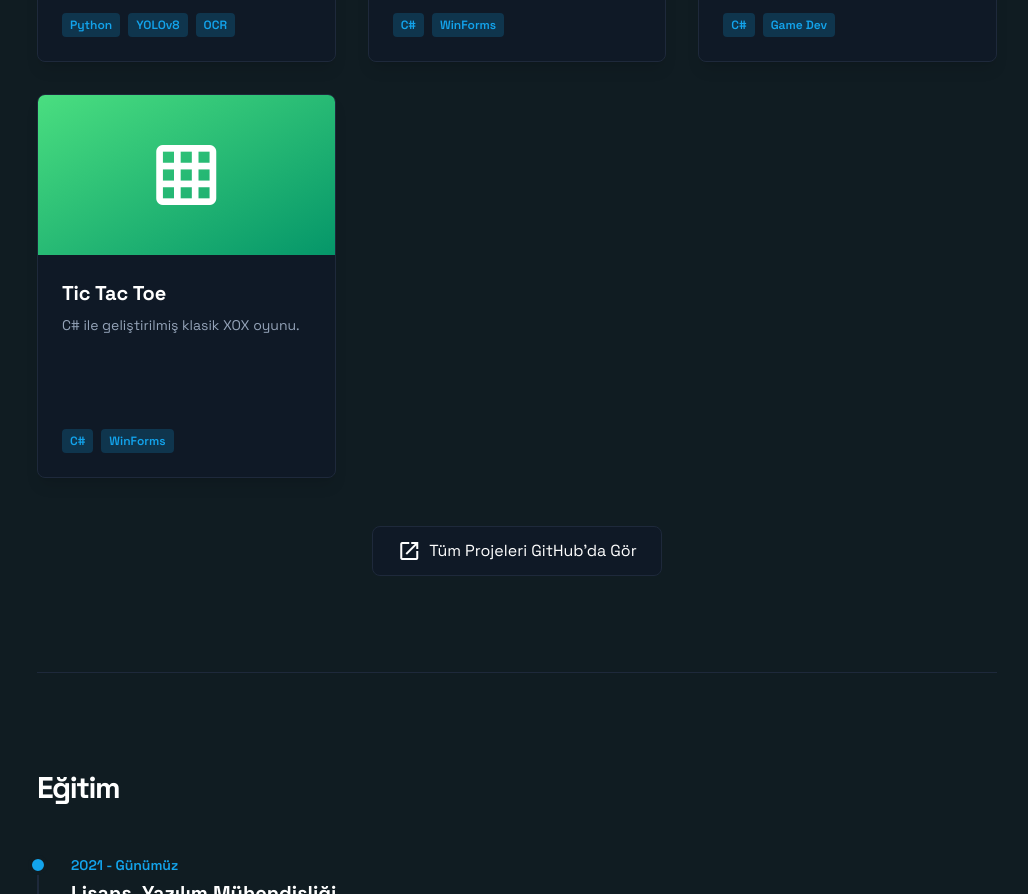
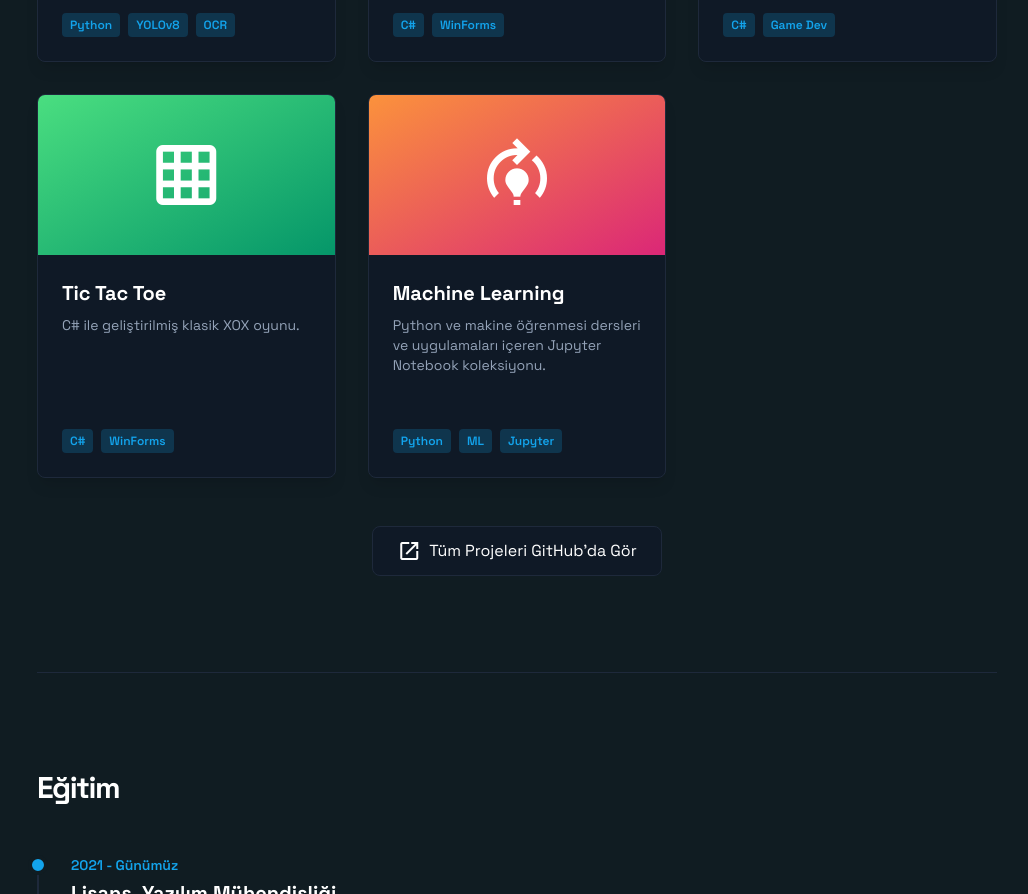
Before and after one commit to candeliat/abdullahcandeliat.github.io, a plain HTML site: page index.html in a window 1280 px wide. Shown: the part 2063-2957 px from the top of the page, without its empty margins (123-1151 px from the left). Drawn offline with nearby package versions, Linux system fonts and the light colour scheme.

Commit message:
Add Machine Learning project card

```diff
--- a/index.html
+++ b/index.html
@@ -366,6 +366,49 @@
                                 </div>
                             </div>
                         </div>
+<!-- Project Card 5 - Machine Learning Lessons -->
+<div class="group perspective-1000">
+    <div class="relative w-full h-96 project-card">
+        <!-- Card Front -->
+        <div
+            class="absolute w-full h-full card-face bg-background-light dark:bg-slate-900/50 rounded-lg overflow-hidden border border-slate-200 dark:border-slate-800 shadow-lg flex flex-col">
+            <div class="w-full h-40 bg-gradient-to-br from-orange-400 to-pink-600 flex items-center justify-center">
+                <span class="material-symbols-outlined text-white" style="font-size: 80px;">model_training</span>
+            </div>
+            <div class="p-6 flex flex-col flex-grow">
+                <h3 class="text-slate-900 dark:text-white text-xl font-bold mb-2">Machine Learning
+                </h3>
+                <p class="text-slate-600 dark:text-slate-400 text-sm flex-grow">
+                    Python ve makine öğrenmesi dersleri ve uygulamaları içeren Jupyter Notebook koleksiyonu.
+                </p>
+                <div class="mt-4 flex items-center justify-between">
+                    <div class="flex gap-2 flex-wrap">
+                        <span class="text-xs font-semibold bg-primary/20 text-primary py-1 px-2 rounded">Python</span>
+                        <span class="text-xs font-semibold bg-primary/20 text-primary py-1 px-2 rounded">ML</span>
+                        <span class="text-xs font-semibold bg-primary/20 text-primary py-1 px-2 rounded">Jupyter</span>
+                    </div>
+                </div>
+            </div>
+        </div>
+        <!-- Card Back -->
+        <div
+            class="absolute w-full h-full card-face card-back bg-slate-800 dark:bg-slate-900 rounded-lg overflow-hidden border border-slate-700 shadow-lg flex flex-col justify-center items-center p-6 text-center">
+            <h3 class="text-white text-xl font-bold mb-4">Machine Learning</h3>
+            <p class="text-slate-300 mb-6 text-sm">Makine öğrenmesi algoritmalarını ve tekniklerini içeren kapsamlı ders
+                notları ve uygulamalar.</p>
+            <div class="flex gap-4">
+                <a class="text-primary hover:text-white transition-colors"
+                    href="https://github.com/candeliat/MachineLearningLesson" target="_blank">
+                    <span class="material-symbols-outlined text-3xl">code</span>
+                </a>
+                <a class="text-primary hover:text-white transition-colors"
+                    href="https://github.com/candeliat/MachineLearningLesson" target="_blank">
+                    <span class="material-symbols-outlined text-3xl">open_in_new</span>
+                </a>
+            </div>
+        </div>
+    </div>
+</div>
 
                     </div>
 
```
